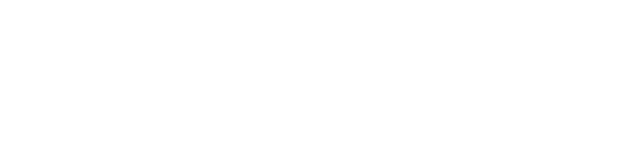
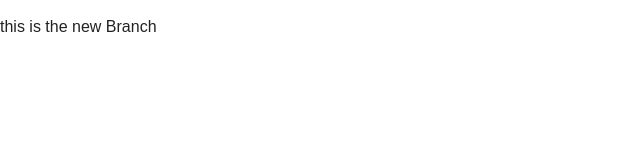
Before and after one commit to wem2977/1stproject, a plain HTML site: page index.html in a window 1280 px wide. Shown: the whole page, without its empty margins (0-640 px from the left). Drawn offline with nearby package versions, Linux system fonts and the light colour scheme.

Commit message:
made text=newBranch

```diff
--- a/index.html
+++ b/index.html
@@ -21,7 +21,7 @@
 
         <!-- Add your site or application content here -->
        	<header>
-
+       		<p>this is the new Branch</p>
        	</header>
 
         <script src="https://ajax.googleapis.com/ajax/libs/jquery/1.11.3/jquery.min.js"></script>
```
